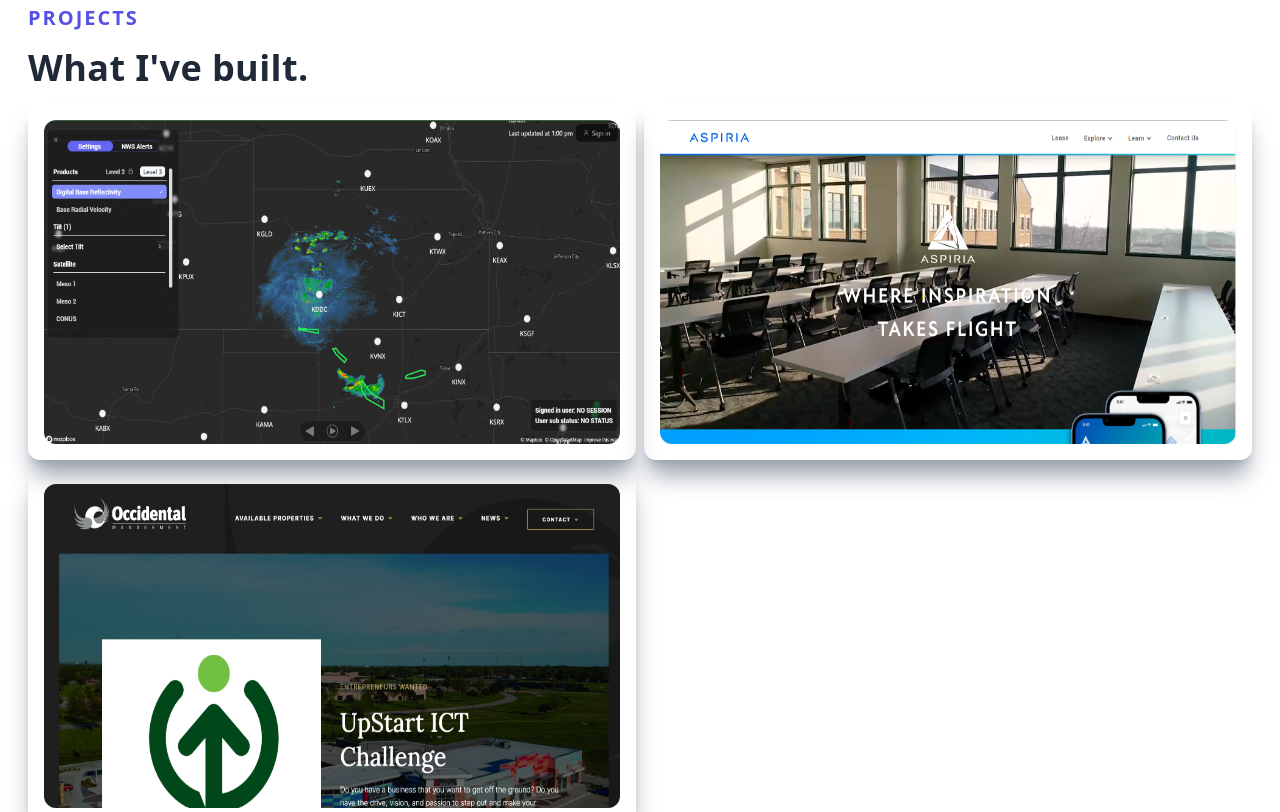
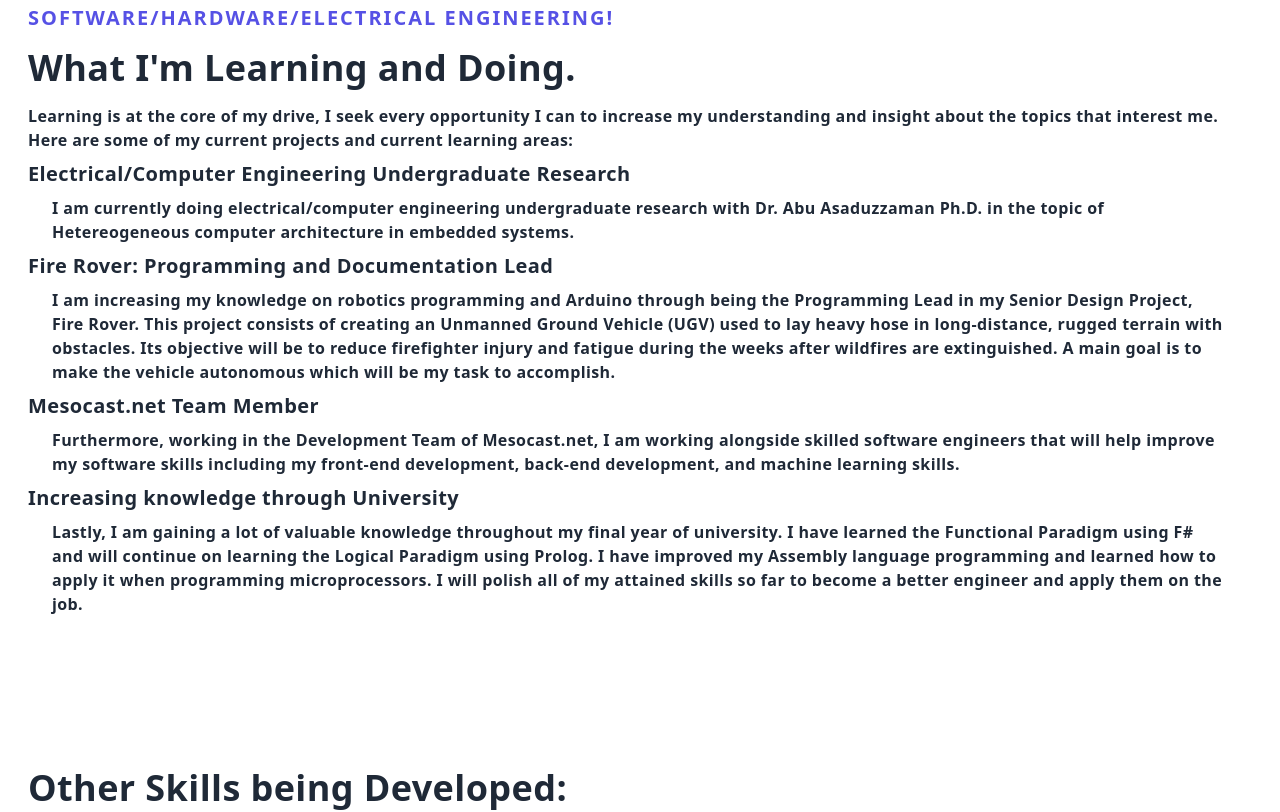
Before and after one commit to RicardoCastanon/ricardocastanonu.com, a Next.js app: page / in a window 1280 px wide. Shown: the part 2460-3272 px from the top of the page. Built offline with nearby package versions, Linux system fonts and the light colour scheme.

Commit message:
Deleted Brandon Project Section

```diff
--- a/components/AdditionalSkills.jsx
+++ b/components/AdditionalSkills.jsx
@@ -2,7 +2,7 @@ import React from 'react';
 
 function AdditionalSkills() {
     return (
-        <div className="max-w-[1240px] mx-auto px-2 py-3 pt-32" id='additionalskills'>
+        <div className="max-w-[1240px] mx-auto px-2 py-3 pt-16" id='additionalskills'>
             <div>
                 <h2 className="py-6">{"Other Skills being Developed: "}</h2>
                 <ul className="list-disc px-7">
--- a/components/Contact.jsx
+++ b/components/Contact.jsx
@@ -29,7 +29,7 @@ function Contact(props) {
   };
 
   return (
-    <div id="contact" className="w-full" data-theme="none">
+    <div id="contact" className="w-full pt-6" data-theme="none">
       <div className="max-w-[1240px] m-auto px-2 py-16 w-full">
         <p className="text-xl tracking-widest uppercase text-[#5651e5]">
           Contact
--- a/components/Projects.jsx
+++ /dev/null
@@ -1,32 +0,0 @@
-import React from "react";
-import ProjectCard from "./ProjectCard";
-
-function Projects() {
-  return (
-    <div id="projects" className="w-full">
-      <div className="max-w-[1240px] mx-auto px-2 py-16">
-        <p className="text-xl tracking-widest uppercase text-[#5651e5]">
-          Projects
-        </p>
-        <h2 className="py-4">{"What I've built."}</h2>
-        <div className="grid md:grid-cols-2 gap-2">
-          <ProjectCard
-            title="Mesocast Weather Forecasting"
-            i={1}
-            framework="NextJS, GoLang, Python"
-            goToLink="/mesocast"
-          />
-
-          <ProjectCard title="Aspiria KC" i={2} framework="Next JS" />
-          <ProjectCard
-            title="Occidental Management"
-            i={3}
-            framework="HTML/CSS/JS"
-          />
-        </div>
-      </div>
-    </div>
-  );
-}
-
-export default Projects;
--- a/pages/index.tsx
+++ b/pages/index.tsx
@@ -3,7 +3,6 @@ import Navbar from "../components/Navbar";
 import Main from "../components/Main";
 import About from "../components/About";
 import Skills from "../components/Skills";
-import Projects from "../components/Projects";
 import Contact from "../components/Contact";
 import { MyResearch } from "../components/MyResearch";
 import { SuccessModal } from "../components/SuccessModal";
@@ -73,8 +72,7 @@ const Home: NextPage = () => {
       <Main />
       <About />
       <Skills />
-      <Projects />
-      {/* <MyResearch /> */}
+      <MyResearch />
       <AdditionalSkills />
       <FieldsOfInterest />
       <Contact onClick={getIsModalOpen} />
```
